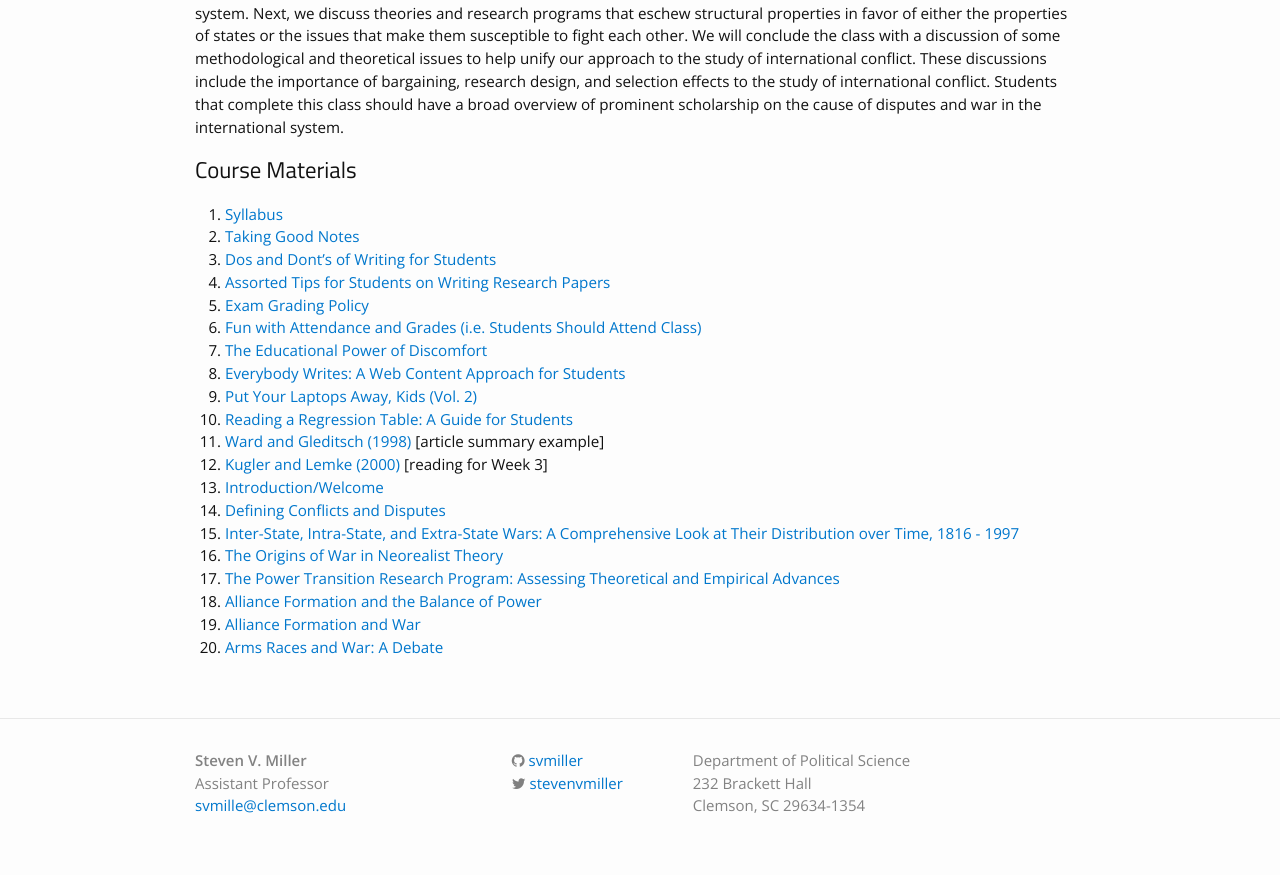
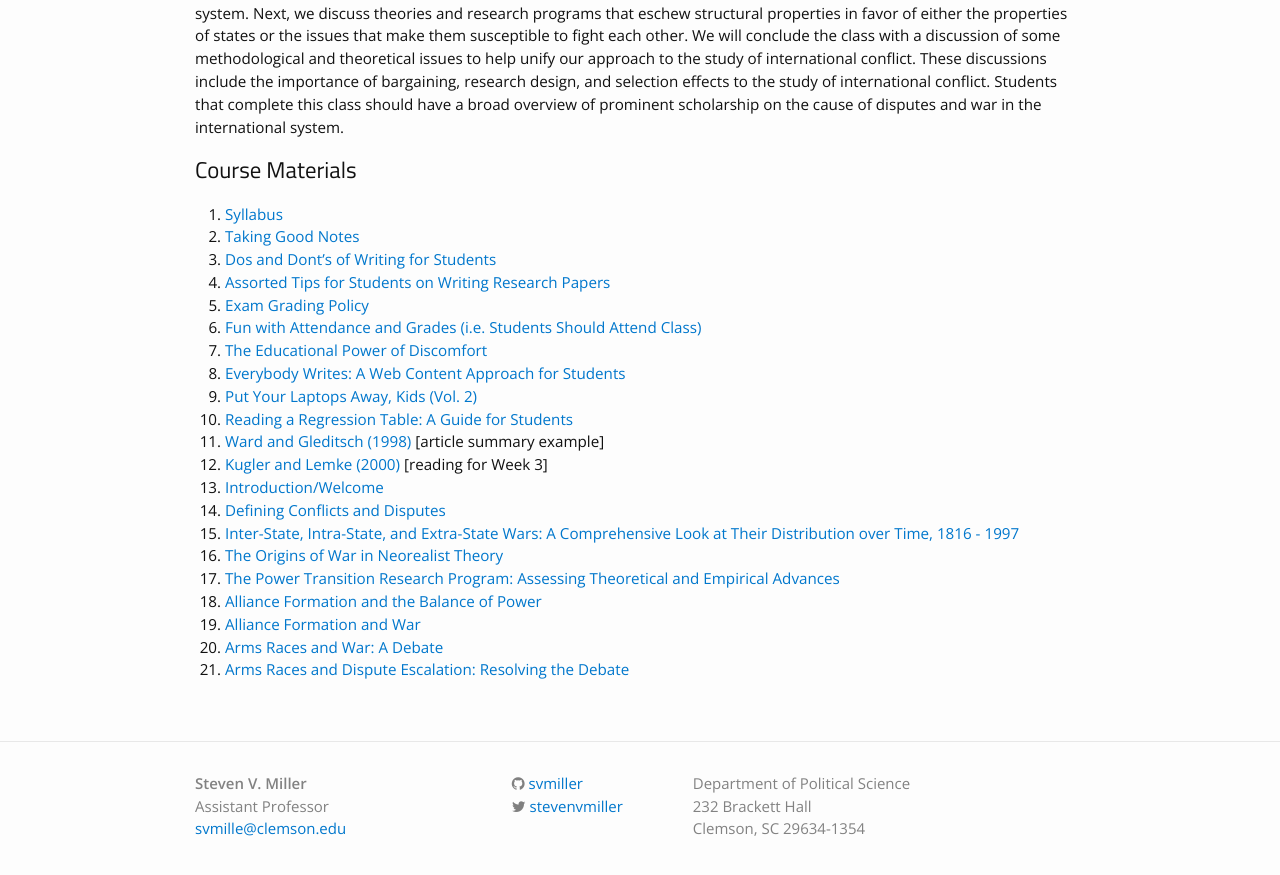
Before and after one commit to svmiller/svmiller.github.io, a Jekyll site: the page built from teaching/posc-3610.md, in a window 1280 px wide and 900 px high, scrolled down 624 px. Shown: the top 875 px of the window. Built offline with Jekyll 4.4.1, drawn with Linux system fonts in a browser that asks for light colours; nearby versions of some CDN libraries; some web fonts are replaced.

Commit message:
add lectures 02.09.2017

```diff
--- a/teaching/posc-3610.md
+++ b/teaching/posc-3610.md
@@ -30,3 +30,4 @@ The onset, expansion and consequences of inter-state conflict lie at the heart o
 18. [Alliance Formation and the Balance of Power](https://www.dropbox.com/s/dol1kqh1fnqqm67/posc3610-lecture-walt1985afb.pdf?dl=0)
 19. [Alliance Formation and War](https://www.dropbox.com/s/98obh1edmyluihm/posc3610-lecture-smith1995afw.pdf?dl=0)
 20. [Arms Races and War: A Debate](https://www.dropbox.com/s/zstnd0dgx0mcxd2/posc3610-lecture-arms-races-debate.pdf?dl=0)
+21. [Arms Races and Dispute Escalation: Resolving the Debate](https://www.dropbox.com/s/topalyz7m1oc29n/posc3610-lecture-sample1997arde.pdf?dl=0)
```
Also changed, not shown: teaching/posc-3410.md (+1 -0 lines).
